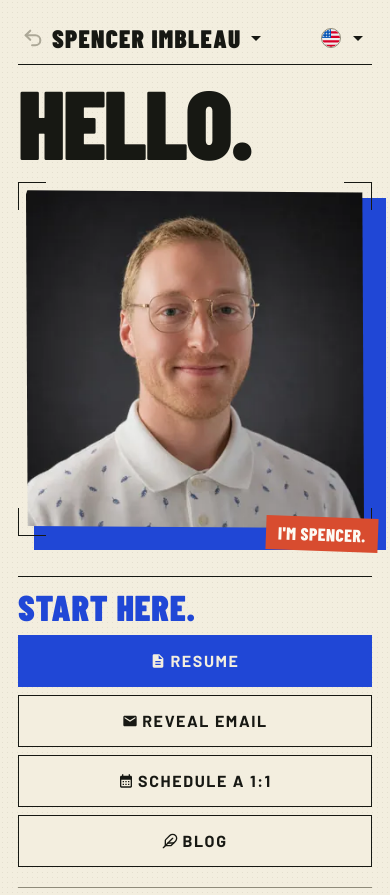
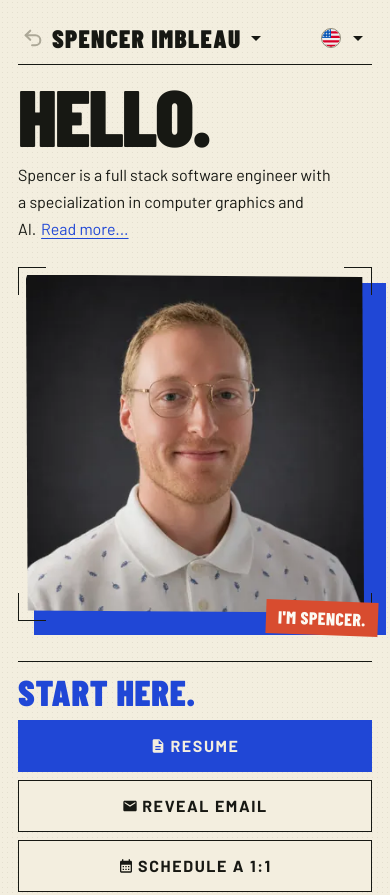
Before and after one commit to nuzzles/homepage, a React (Vite) app: page /spencer in a window 390 px wide. Shown: the top 895 px of the page. Built offline with nearby package versions, Linux system fonts and the light colour scheme.

Commit message:
feat(profiles): add biographies and responsive hero layout (#8)

```diff
--- a/src/i18n/locales/en.json
+++ b/src/i18n/locales/en.json
@@ -32,7 +32,19 @@
         "blog": "blog",
         "scheduleOneOnOne": "Schedule a 1:1",
         "madeWith": "made with",
-        "andA": "and a"
+        "andA": "and a",
+        "biographies": {
+            "spencer": {
+                "introduction": "Spencer is a full stack software engineer with a specialization in computer graphics and AI.",
+                "details": "Spencer is a member of the <rust>Rust team</rust>, a core contributor to the <bevy>Bevy game engine</bevy>, a maintainer of <trunk>Trunk</trunk>, and a long-standing member of the <linebender>Linebender organization</linebender>."
+            },
+            "sara": {
+                "introduction": "Sara Aslani is a PhD researcher at the <uf>University of Florida</uf>, with a specialization in computation, machine learning, and AI.",
+                "details": ""
+            }
+        },
+        "readMore": "Read more...",
+        "readLess": "Read less"
     },
     "resumePage": {
         "title": "{{profile}} | Resume",
--- a/src/i18n/locales/fa.json
+++ b/src/i18n/locales/fa.json
@@ -32,7 +32,19 @@
         "blog": "وبلاگ",
         "scheduleOneOnOne": "رزرو جلسه",
         "madeWith": "ساخته شده با",
-        "andA": "و یک"
+        "andA": "و یک",
+        "biographies": {
+            "spencer": {
+                "introduction": "اسپنسر مهندس نرم‌افزار فول‌استک با تخصص در گرافیک کامپیوتری و هوش مصنوعی است.",
+                "details": "اسپنسر عضو <rust>تیم Rust</rust>، از مشارکت‌کنندگان اصلی <bevy>موتور بازی Bevy</bevy>، از نگه‌دارندگان <trunk>Trunk</trunk> و عضو دیرینهٔ <linebender>سازمان Linebender</linebender> است."
+            },
+            "sara": {
+                "introduction": "سارا اصلانی پژوهشگر دکتری در <uf>دانشگاه فلوریدا</uf> با تخصص در محاسبات، یادگیری ماشین و هوش مصنوعی است.",
+                "details": ""
+            }
+        },
+        "readMore": "بیشتر بخوانید",
+        "readLess": "نمایش کمتر"
     },
     "resumePage": {
         "title": "{{profile}} | رزومه",
--- a/src/i18n/locales/fr.json
+++ b/src/i18n/locales/fr.json
@@ -32,7 +32,19 @@
         "blog": "blog",
         "scheduleOneOnOne": "Planifier un entretien",
         "madeWith": "fait avec",
-        "andA": "et un"
+        "andA": "et un",
+        "biographies": {
+            "spencer": {
+                "introduction": "Spencer est un ingénieur logiciel full stack spécialisé dans l’informatique graphique et l’intelligence artificielle.",
+                "details": "Spencer est membre de l’<rust>équipe Rust</rust>, un contributeur majeur au <bevy>moteur de jeu Bevy</bevy>, un mainteneur de <trunk>Trunk</trunk> et un membre de longue date de l’<linebender>organisation Linebender</linebender>."
+            },
+            "sara": {
+                "introduction": "Sara Aslani est doctorante à l’<uf>Université de Floride</uf>, spécialisée dans le calcul, l’apprentissage automatique et l’intelligence artificielle.",
+                "details": ""
+            }
+        },
+        "readMore": "Lire la suite",
+        "readLess": "Réduire"
     },
     "resumePage": {
         "title": "{{profile}} | Curriculum vitæ",
--- a/src/pages/HomePage.tsx
+++ b/src/pages/HomePage.tsx
@@ -1,5 +1,5 @@
 import { useState } from "react"
-import { Box, IconButton, Link as MuiLink, Tooltip, Typography } from "@mui/material"
+import { Box, Button, IconButton, Link as MuiLink, Tooltip, Typography } from "@mui/material"
 import CalendarMonth from "@mui/icons-material/CalendarMonth"
 import Check from "@mui/icons-material/Check"
 import ContentCopy from "@mui/icons-material/ContentCopy"
@@ -8,7 +8,7 @@ import Email from "@mui/icons-material/Email"
 import LinkedIn from "@mui/icons-material/LinkedIn"
 import { Coffee, Feather, Keyboard, Undo2 } from "lucide-react"
 import { Helmet } from "react-helmet-async"
-import { useTranslation } from "react-i18next"
+import { Trans, useTranslation } from "react-i18next"
 import { FontAwesomeIcon } from "@fortawesome/react-fontawesome"
 import { faSquareGithub } from "@fortawesome/free-brands-svg-icons"
 import { CornerFrame } from "@/components/CornerFrame"
@@ -91,6 +91,9 @@ export const HomePage = () => {
     const { t, routePrefix, localizedPath } = useLanguage()
     const profile = useProfile()
     const profileId = profile.id
+    const [expandedBiography, setExpandedBiography] = useState<ProfileId | null>(null)
+    const biographyExpanded = expandedBiography === profileId
+    const hasBiographyDetails = Boolean(t(`home.biographies.${profileId}.details`))
     const showBlogButton = Boolean(profile.blog?.showOnHomepage)
     const actionCount = 2 + Number(showBlogButton) + Number(Boolean(profile.calendlyUrl))
     const isLocalProfile = isLocalProfileHostname(window.location.hostname)
@@ -226,40 +229,108 @@ export const HomePage = () => {
                     component="section"
                     sx={{
                         display: "grid",
-                        gridTemplateColumns: { xs: "1fr", md: "minmax(0, 1.35fr) minmax(320px, 0.8fr)" },
+                        gridTemplateColumns: {
+                            xs: "1fr",
+                            sm: "minmax(0, 1.2fr) minmax(0, 1fr)",
+                            md: "minmax(0, 1.35fr) minmax(320px, 0.8fr)",
+                        },
                         alignItems: "center",
                         gap: { xs: 3, md: 6 },
                         pt: { xs: 2.5, md: 4 },
                     }}
                 >
+                    <Box sx={{ minWidth: 0 }}>
                         <Typography
                             component="h1"
                             variant="h1"
                             sx={{
                                 m: 0,
-                            fontSize: { xs: "clamp(5rem, 25vw, 7rem)", md: "9.5rem" },
+                                fontSize: "clamp(5rem, calc(2rem + 10vw), 9.5rem)",
+                                "&:lang(fr)": {
+                                    fontSize: "clamp(4rem, calc(1rem + 10vw), 8rem)",
+                                },
                                 fontWeight: 900,
                                 lineHeight: 0.75,
                                 letterSpacing: "-0.025em",
                                 textTransform: "uppercase",
-                            "@media (min-width: 420px) and (max-width: 899.95px)": {
-                                fontSize: "clamp(7rem, 18vw, 8.5rem)",
-                            },
                             }}
                         >
                             {t("home.headline")}
                         </Typography>
+                        <Typography
+                            component="p"
+                            sx={{
+                                mt: { xs: 2, md: 4 },
+                                mb: 0,
+                                maxWidth: "54ch",
+                                fontSize: { xs: "1rem", md: "1.0625rem" },
+                                lineHeight: 1.7,
+                                textWrap: "pretty",
+                                "& a": { textUnderlineOffset: "0.18em" },
+                            }}
+                        >
+                            <Trans
+                                t={t}
+                                i18nKey={`home.biographies.${profileId}.introduction`}
+                                components={{ uf: <MuiLink href="https://www.ufl.edu/" underline="always" /> }}
+                            />
+                            {hasBiographyDetails && (
+                                <Box
+                                    component="span"
+                                    id="profile-biography-details"
+                                    sx={{ display: { xs: biographyExpanded ? "inline" : "none", md: "inline" } }}
+                                >
+                                    {" "}
+                                    <Trans
+                                        t={t}
+                                        i18nKey={`home.biographies.${profileId}.details`}
+                                        components={{
+                                            rust: (
+                                                <MuiLink
+                                                    href="https://rust-lang.org/governance/people/nuzzles/"
+                                                    underline="always"
+                                                />
+                                            ),
+                                            bevy: <MuiLink href="https://bevy.org/" underline="always" />,
+                                            trunk: <MuiLink href="https://trunkrs.dev/" underline="always" />,
+                                            linebender: <MuiLink href="https://linebender.org/" underline="always" />,
+                                            uf: <MuiLink href="https://www.ufl.edu/" underline="always" />,
+                                        }}
+                                    />
+                                </Box>
+                            )}
+                            {hasBiographyDetails && (
+                                <Button
+                                    variant="text"
+                                    aria-expanded={biographyExpanded}
+                                    aria-controls="profile-biography-details"
+                                    onClick={() => setExpandedBiography(biographyExpanded ? null : profileId)}
+                                    sx={{
+                                        display: { xs: "inline", md: "none" },
+                                        minWidth: 0,
+                                        p: 0,
+                                        marginInlineStart: "0.3em",
+                                        font: "inherit",
+                                        letterSpacing: "inherit",
+                                        verticalAlign: "baseline",
+                                        textTransform: "none",
+                                        textDecoration: "underline",
+                                        textUnderlineOffset: "0.18em",
+                                        "&:hover": { textDecoration: "underline" },
+                                    }}
+                                >
+                                    {t(biographyExpanded ? "home.readLess" : "home.readMore")}
+                                </Button>
+                            )}
+                        </Typography>
+                    </Box>
 
                     <Box
                         sx={{
                             position: "relative",
                             width: "100%",
                             maxWidth: 390,
-                            justifySelf: { md: "end" },
-                            "@media (min-width: 420px) and (max-width: 899.95px)": {
-                                maxWidth: 620,
-                                justifySelf: "center",
-                            },
+                            justifySelf: { xs: "center", sm: "end" },
                         }}
                     >
                         <Box
--- a/src/profiles.ts
+++ b/src/profiles.ts
@@ -61,7 +61,7 @@ export const PROFILE_ENTRIES = PROFILE_IDS.map((id) => ({ id, ...PROFILE_CONFIG[
 export const PROFILE_OPTIONS = PROFILE_ENTRIES.map(({ id, fullName }) => ({ id, name: fullName }))
 export const PROFILE_CARD_IMAGE_SIZES = "(max-width: 599px) calc((100vw - 28px) / 2), 350px"
 export const PROFILE_HERO_IMAGE_SIZES =
-    "(max-width: 419px) calc(100vw - 20px), (max-width: 659px) calc(100vw - 40px), (max-width: 899px) 620px, 390px"
+    "(max-width: 409px) calc(100vw - 20px), (max-width: 599px) 390px, (max-width: 899px) calc((100vw - 84px) / 2.2), 390px"
 
 const SELECTOR_HOSTNAMES: Record<DeploymentEnvironment, string> = {
     dev: "dev.imbleau.com",
```
Lines whose indentation alone changed are shown as unchanged.
